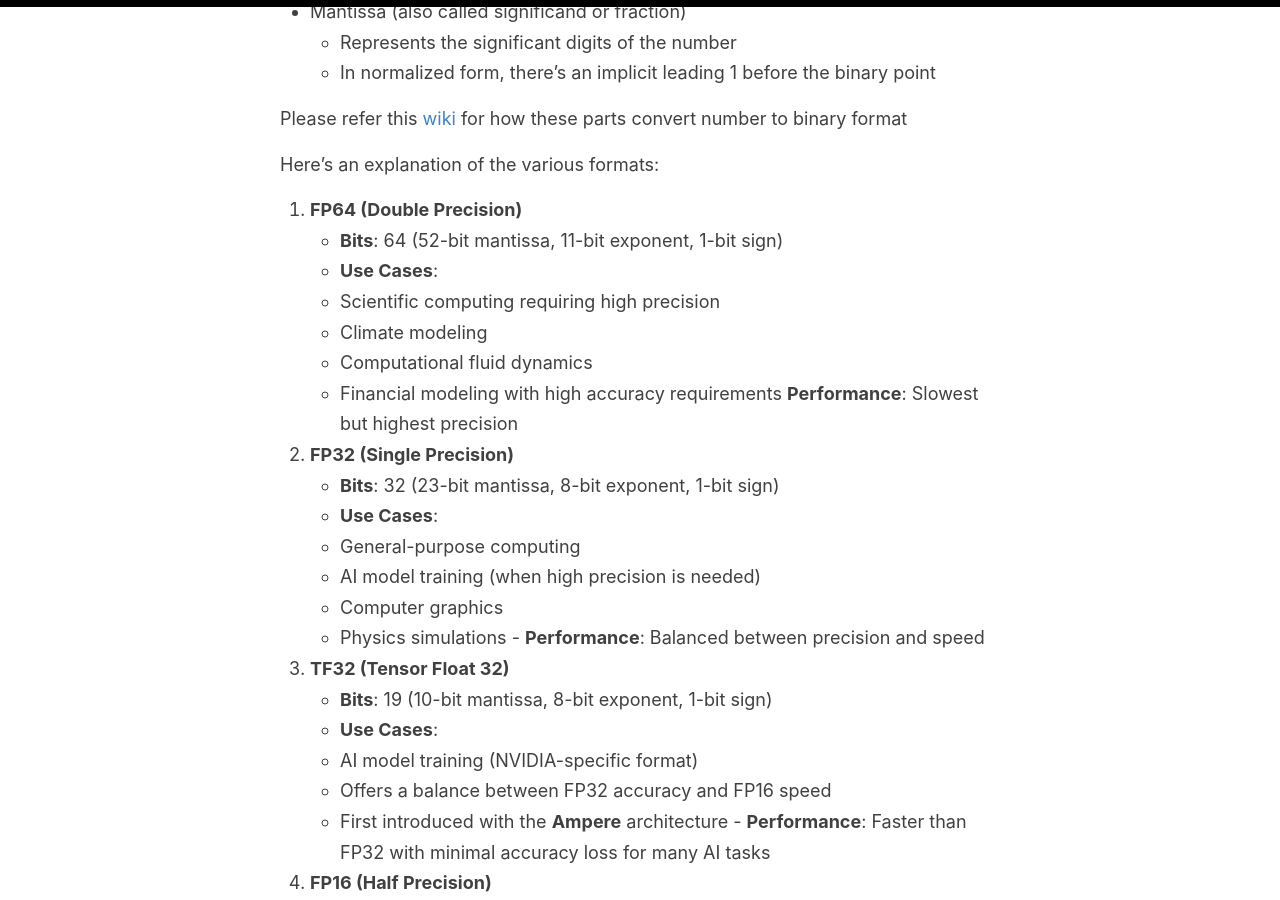
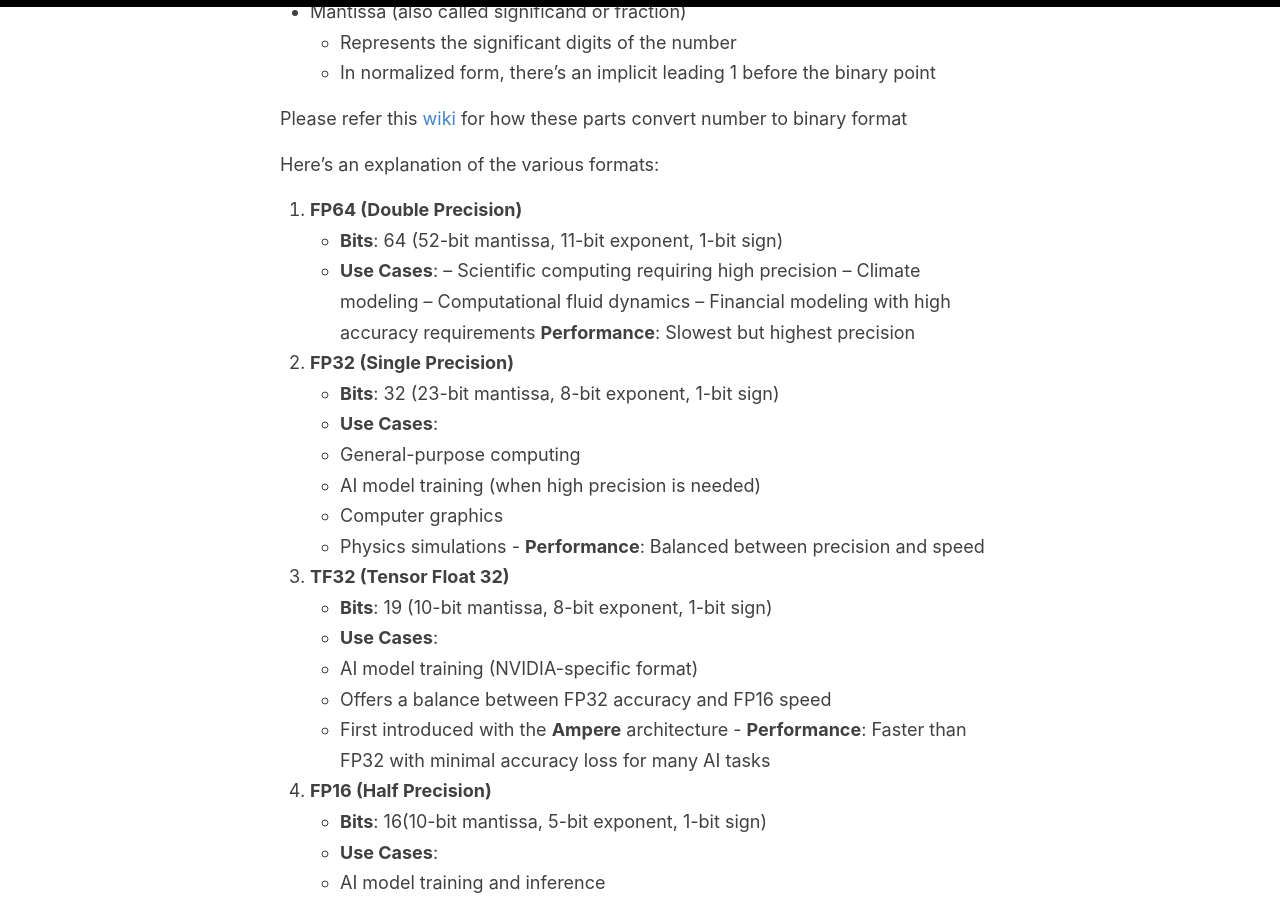
Before and after one commit to huiqiao/huiqiao.github.io, a Jekyll site: the page built from nvidia-gpu-everything-for-beginner.md, in a window 1280 px wide and 900 px high, scrolled down 1343 px. Built offline with Jekyll 4.4.1, drawn with Linux system fonts in a browser that asks for light colours; our own code applies the rules of GitHub Pages for plain Markdown files.

```diff
--- a/nvidia-gpu-everything-for-beginner.md
+++ b/nvidia-gpu-everything-for-beginner.md
@@ -44,10 +44,10 @@ Here's an explanation of the various formats:
 1. **FP64 (Double Precision)**
 - **Bits**: 64 (52-bit mantissa, 11-bit exponent, 1-bit sign)
 - **Use Cases**:
-    - Scientific computing requiring high precision
-    - Climate modeling
-    - Computational fluid dynamics
-    - Financial modeling with high accuracy requirements
+    -- Scientific computing requiring high precision
+    -- Climate modeling
+    -- Computational fluid dynamics
+    -- Financial modeling with high accuracy requirements
 **Performance**: Slowest but highest precision
 3. **FP32 (Single Precision)**
 - **Bits**: 32 (23-bit mantissa, 8-bit exponent, 1-bit sign)
```
